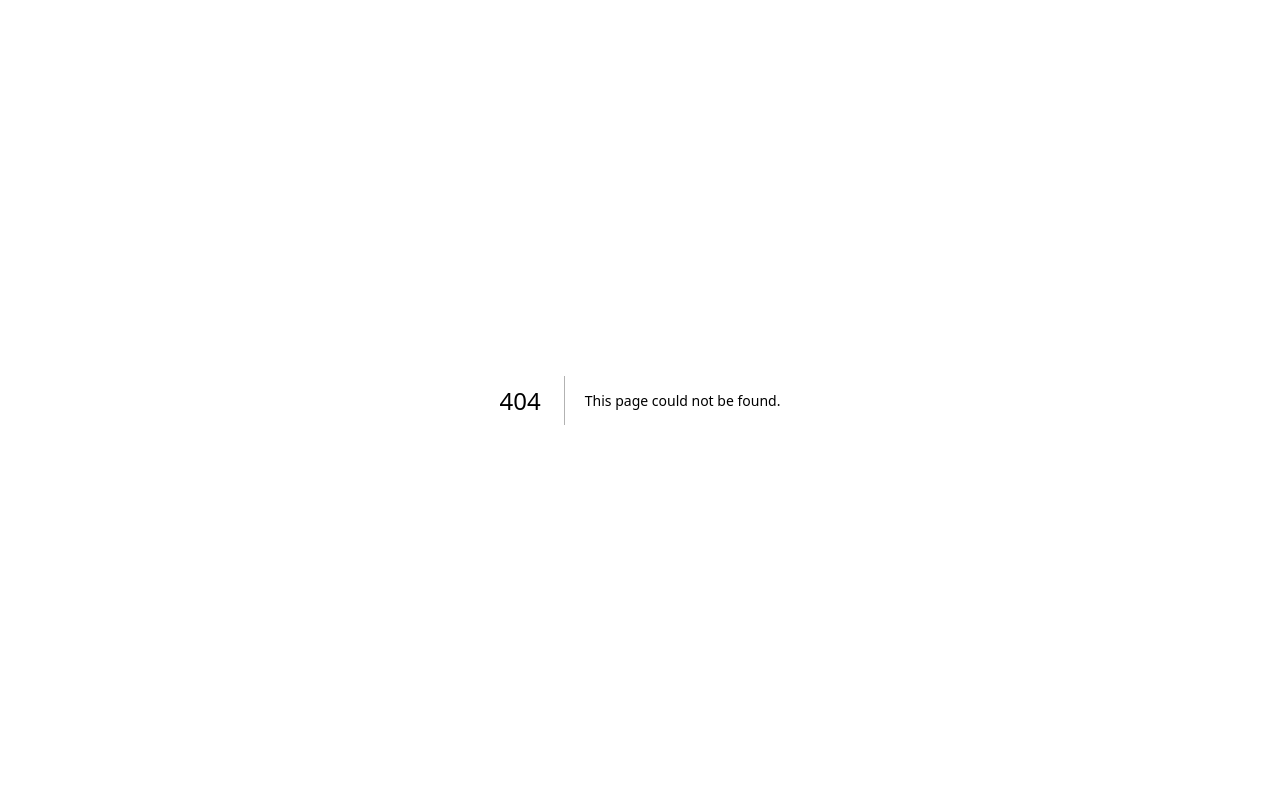
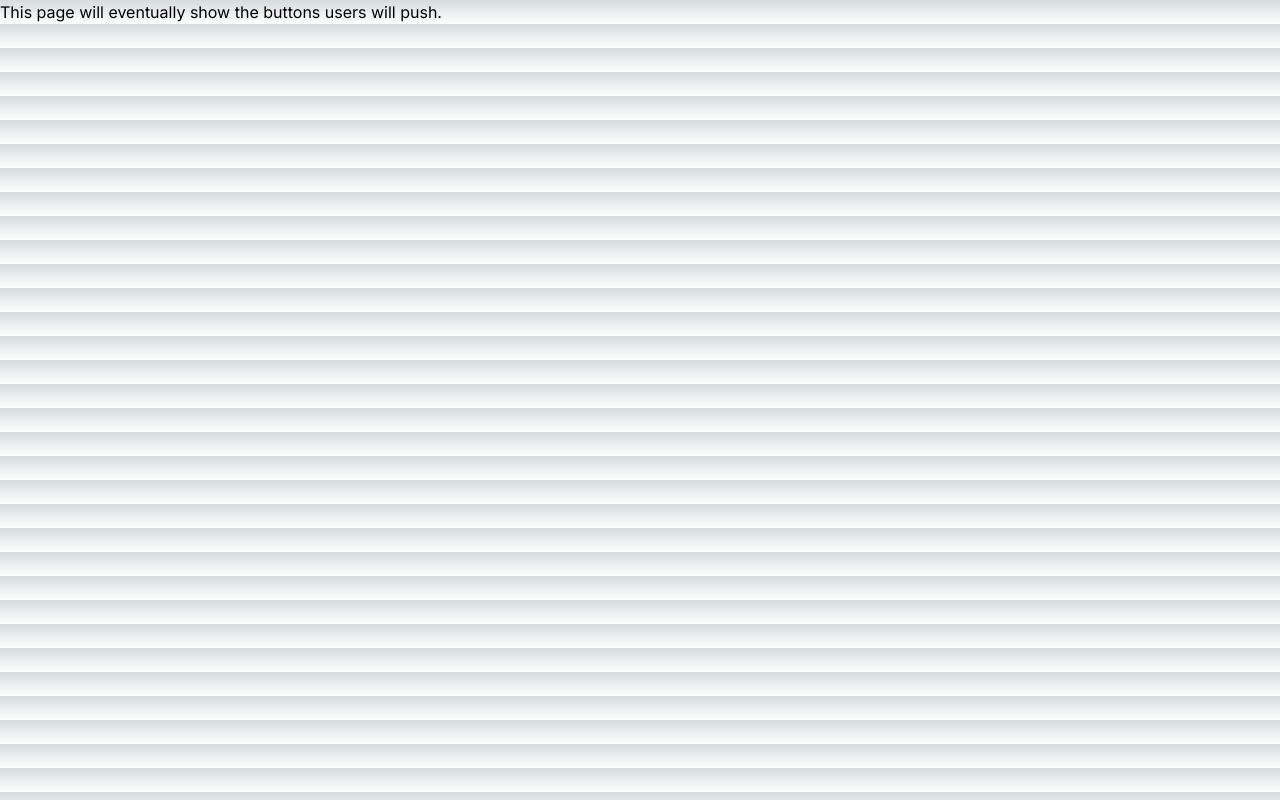
Before and after one commit to NoahNim/silly-button, a Next.js app: page /buttonboard in a window 1280 px wide. Before the commit this address had no page. Built offline with nearby package versions, Linux system fonts and the light colour scheme.

Commit message:
implemented first route

```diff
--- /dev/null
+++ b/src/app/buttonboard/layout.tsx
@@ -0,0 +1,9 @@
+export default function ButtonBoardLayout({
+    children, // will be a page or a nested layout
+}: {
+    children: React.ReactNode
+}) {
+    return (<section>
+        {children}
+    </section>)
+}
--- /dev/null
+++ b/src/app/buttonboard/page.tsx
@@ -0,0 +1,3 @@
+export default function Page() {
+    return <h1>This page will eventually show the buttons users will push.</h1>
+}
--- a/src/app/layout.tsx
+++ b/src/app/layout.tsx
@@ -5,8 +5,7 @@ import { Inter } from 'next/font/google'
 const inter = Inter({ subsets: ['latin'] })
 
 export const metadata: Metadata = {
-  title: 'Create Next App',
-  description: 'Generated by create next app',
+  title: 'Silly Buttons!',
 }
 
 export default function RootLayout({
--- a/src/app/page.tsx
+++ b/src/app/page.tsx
@@ -1,7 +1,7 @@
-import Image from 'next/image'
+import Link from "next/link"
 
-export default function Home() {
+export default function Page() {
   return (
-    <h1>Hello, Next.js</h1>
+    <Link href="/buttonboard">Silly Buttons Board</Link>
   )
 }
```
